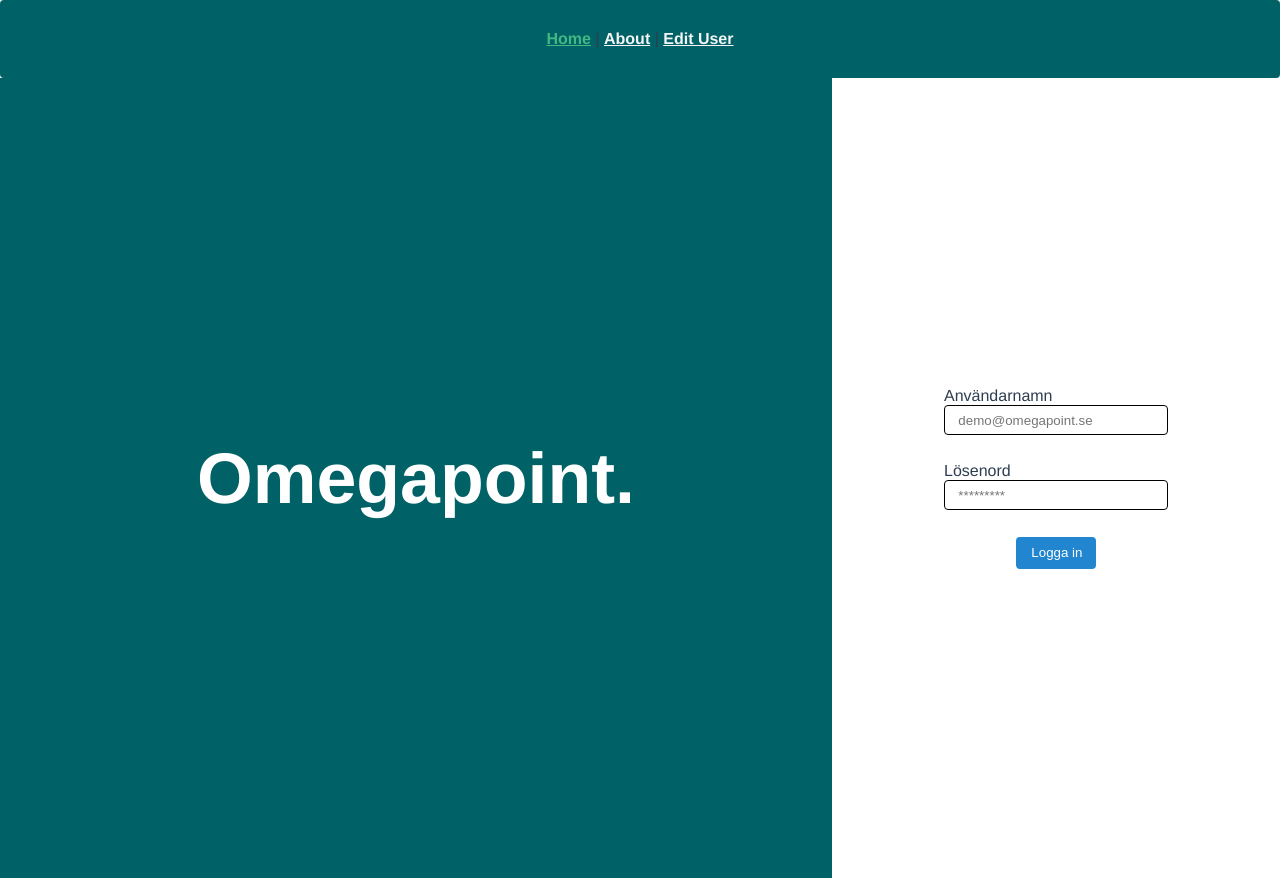
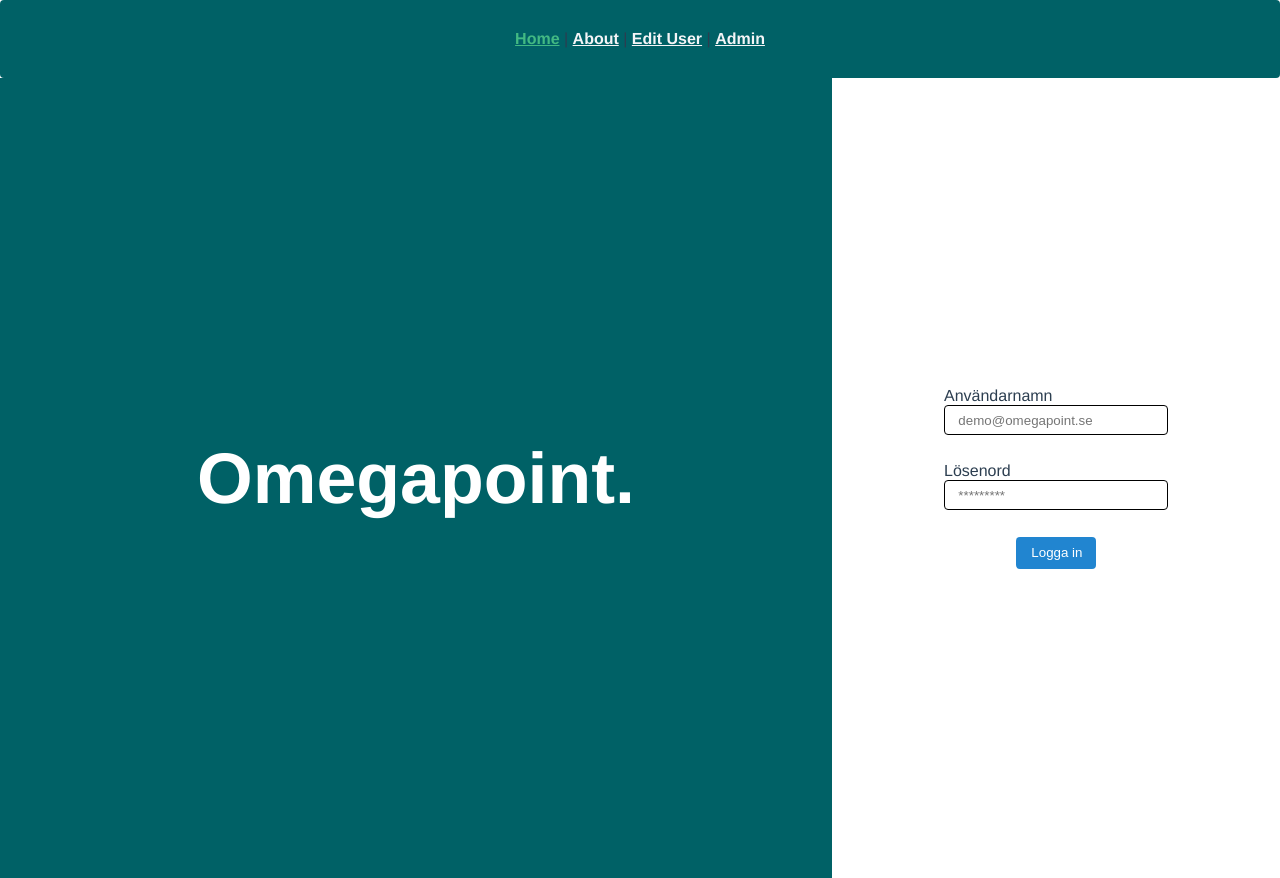
Before and after one commit to Skander-Damoussi/Omegapoint-CVdb, a Vue app in the folder cv-client/: page / in a window 1280 px wide. Built offline with nearby package versions, Linux system fonts and the light colour scheme.

Commit message:
Added AdminPage to navbar

```diff
--- a/cv-client/src/App.vue
+++ b/cv-client/src/App.vue
@@ -3,7 +3,8 @@
     <div id="nav">
       <router-link to="/">Home</router-link> |
       <router-link to="/about">About</router-link> |
-      <router-link to="/edituser">Edit User</router-link>
+      <router-link to="/edituser">Edit User</router-link> |
+      <router-link to="/admin">Admin</router-link>
     </div>
     <router-view />
   </div>
```
